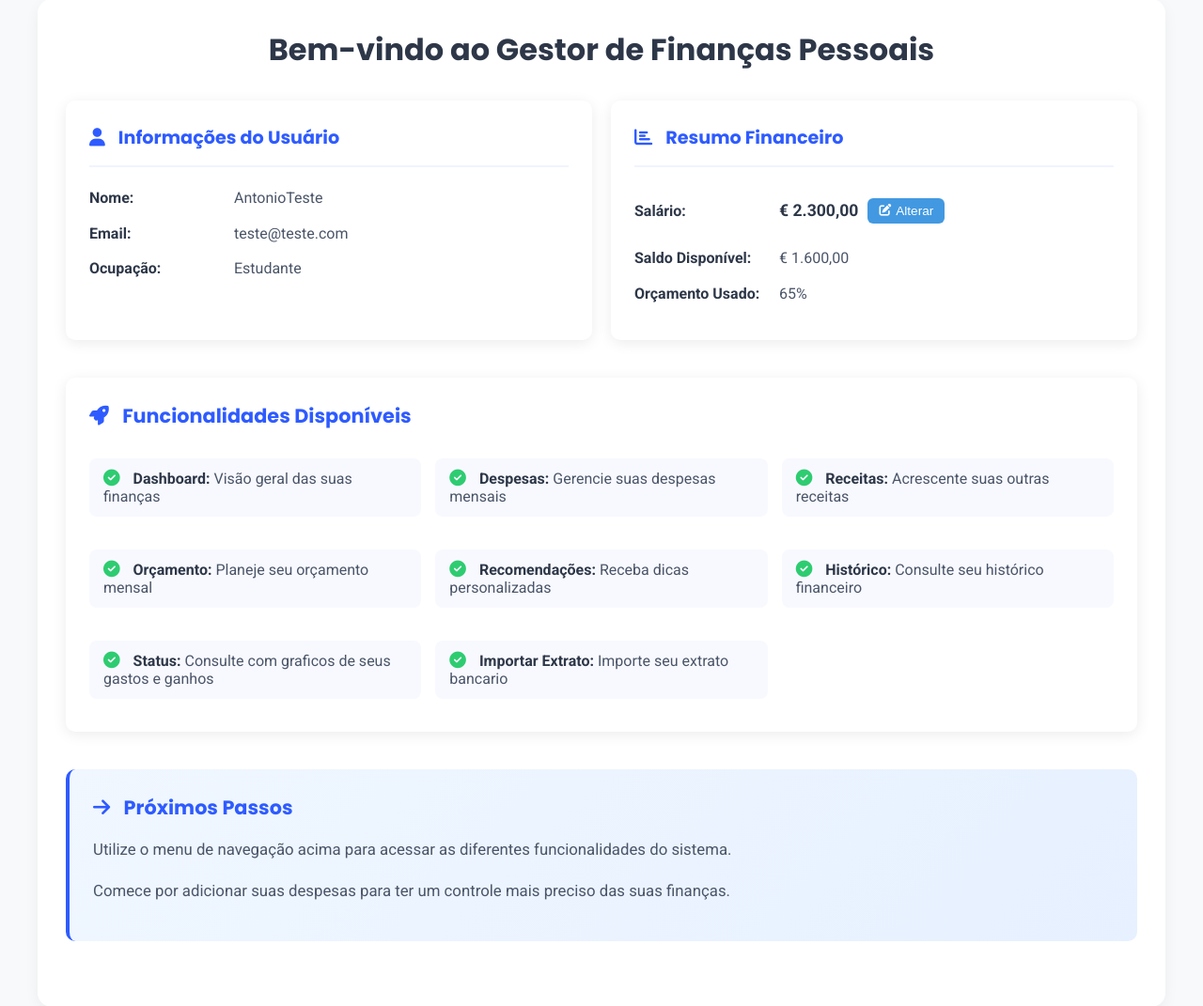
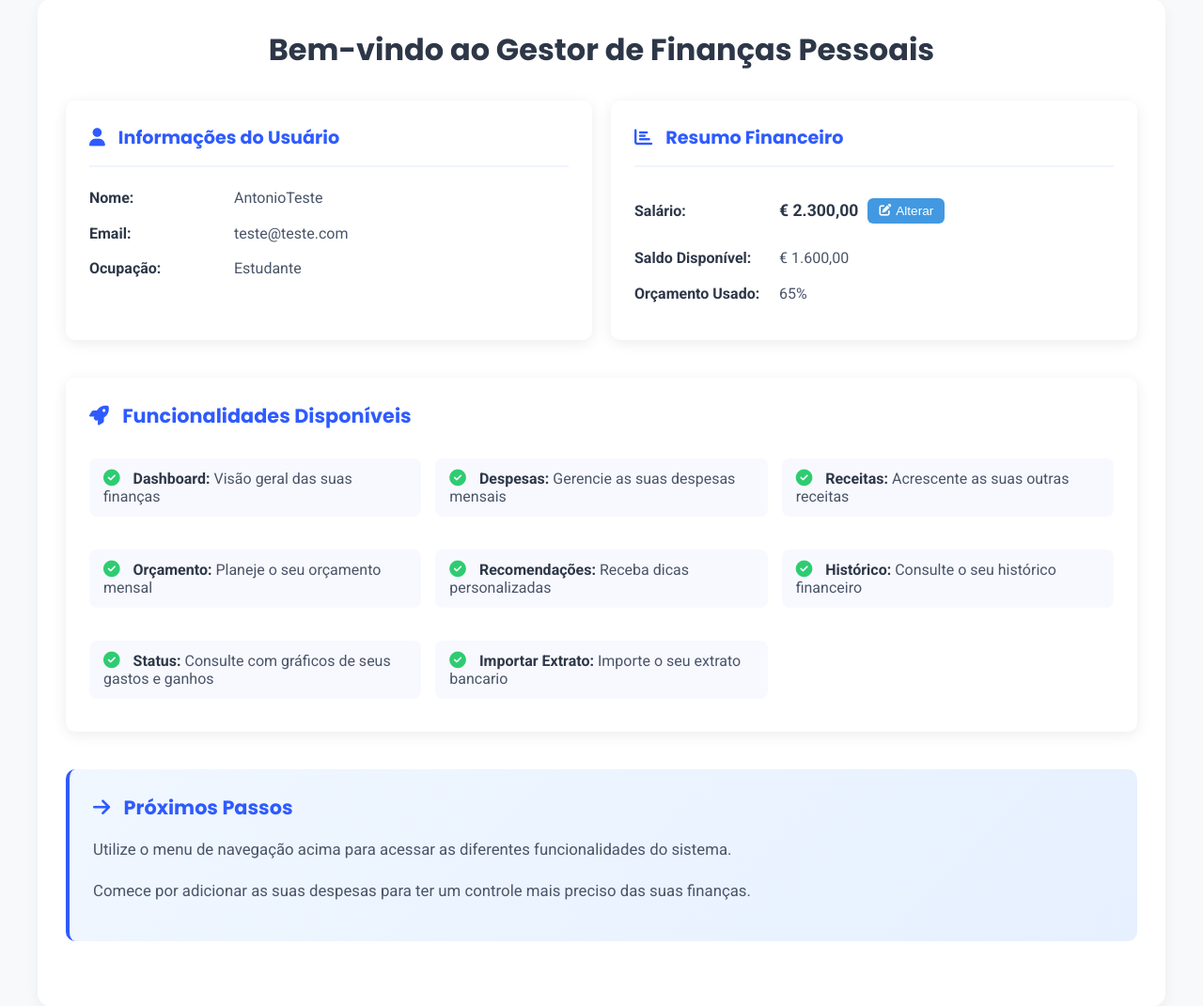
Before and after one commit to toraval/TrabalhoLI, a PHP site: page / in a window 1280 px wide; the page is wider, and only the part inside the window is pictured. Shown: the part 151-1222 px from the top of that part at 94% size. Run offline with PHP 8.4, Linux system fonts and the light colour scheme; the visitor is signed in with stand-in values (Sample User, id 1); data comes from the database, SQL or seed files in the repository.

Commit message:
Erros ligeiros corrigidos

```diff
--- a/index.php
+++ b/index.php
@@ -129,13 +129,13 @@
                     <h3><i class="fas fa-rocket"></i> Funcionalidades Disponíveis</h3>
                     <ul>
                         <li><i class="fas fa-check-circle"></i> <strong>Dashboard:</strong> Visão geral das suas finanças</li>
-                        <li><i class="fas fa-check-circle"></i> <strong>Despesas:</strong> Gerencie suas despesas mensais</li>
-                        <li><i class="fas fa-check-circle"></i> <strong>Receitas:</strong> Acrescente suas outras receitas</li>
-                        <li><i class="fas fa-check-circle"></i> <strong>Orçamento:</strong> Planeje seu orçamento mensal</li>
+                        <li><i class="fas fa-check-circle"></i> <strong>Despesas:</strong> Gerencie as suas despesas mensais</li>
+                        <li><i class="fas fa-check-circle"></i> <strong>Receitas:</strong> Acrescente as suas outras receitas</li>
+                        <li><i class="fas fa-check-circle"></i> <strong>Orçamento:</strong> Planeje o seu orçamento mensal</li>
                         <li><i class="fas fa-check-circle"></i> <strong>Recomendações:</strong> Receba dicas personalizadas</li>
-                        <li><i class="fas fa-check-circle"></i> <strong>Histórico:</strong> Consulte seu histórico financeiro</li>
-                        <li><i class="fas fa-check-circle"></i> <strong>Status:</strong> Consulte com graficos de seus gastos e ganhos</li>
-                        <li><i class="fas fa-check-circle"></i> <strong>Importar Extrato:</strong> Importe seu extrato bancario</li>
+                        <li><i class="fas fa-check-circle"></i> <strong>Histórico:</strong> Consulte o seu histórico financeiro</li>
+                        <li><i class="fas fa-check-circle"></i> <strong>Status:</strong> Consulte com gráficos de seus gastos e ganhos</li>
+                        <li><i class="fas fa-check-circle"></i> <strong>Importar Extrato:</strong> Importe o seu extrato bancario</li>
 
                     </ul>
                 </div>
@@ -143,7 +143,7 @@
                 <div class="next-steps">
                     <h3><i class="fas fa-arrow-right"></i> Próximos Passos</h3>
                     <p>Utilize o menu de navegação acima para acessar as diferentes funcionalidades do sistema.</p>
-                    <p>Comece por adicionar suas despesas para ter um controle mais preciso das suas finanças.</p>
+                    <p>Comece por adicionar as suas despesas para ter um controle mais preciso das suas finanças.</p>
                 </div>
             </div>
         </div>
--- a/main/indexv1.html
+++ b/main/indexv1.html
@@ -13,8 +13,8 @@
     <!-- NAVIGATION -->
     <nav>
         <a href="#" class="nav-logo">
-            <div class="nav-logo-icon">$</div>
-            <span>Financial Manager</span>
+            <img src="../img/logo.png" alt="FinancialManager Logo" class="logo-img">
+            <span>FinancialManager</span>
         </a>
         <ul class="nav-links">
             <li><a href="#beneficios">Benefícios</a></li>
```
Also changed, not shown: css/first_page.css (+9 -0 lines).
